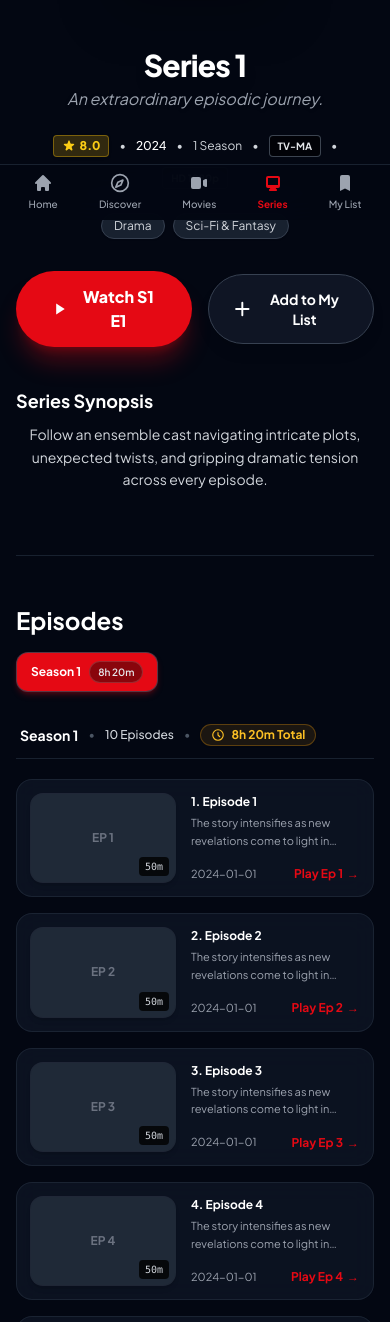
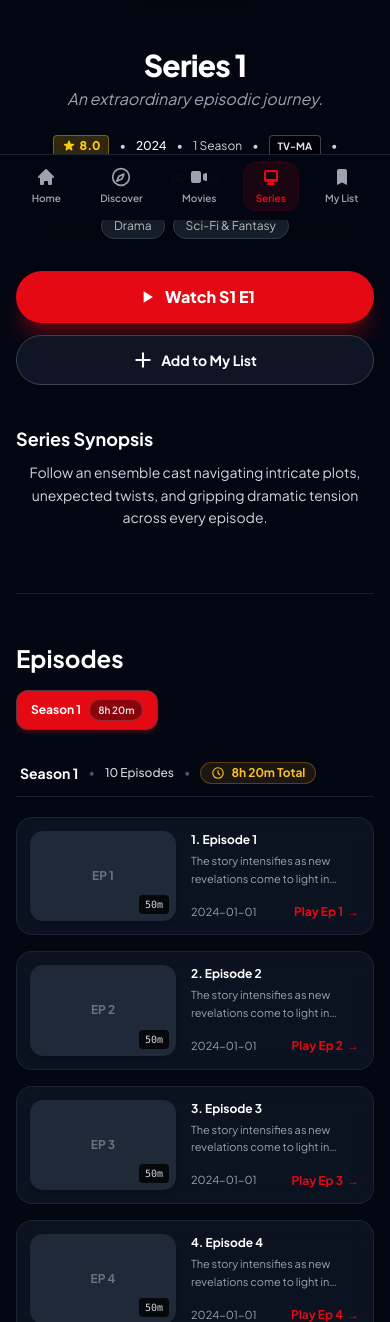
Before and after one commit to omtiwari17/Filvora, a Django app: page /series/1/ in a window 390 px wide. Shown: the part 624-1946 px from the top of the page. Run offline with Django 5.2, Linux system fonts and the light colour scheme; data that the repository does not hold is empty; some libraries are stand-ins or nearby versions.

Commit message:
feat(ui): complete mobile-first UX overhaul with safe area bottom nav, touch badges, and scrollable season rails

```diff
--- a/static/css/main.css
+++ b/static/css/main.css
@@ -1,9 +1,23 @@
-/* Filvora v2.0 - Core Stylesheet */
+/* Mobile-first touch enhancements & safe-area insets */
+:root {
+    --safe-area-inset-top: env(safe-area-inset-top, 0px);
+    --safe-area-inset-bottom: env(safe-area-inset-bottom, 0px);
+    --safe-area-inset-left: env(safe-area-inset-left, 0px);
+    --safe-area-inset-right: env(safe-area-inset-right, 0px);
+}
 
-@import url('https://fonts.googleapis.com/css2?family=Plus+Jakarta+Sans:wght@400;500;600;700;800;900&display=swap');
+* {
+    -webkit-tap-highlight-color: transparent;
+}
 
-body {
-    font-family: 'Plus Jakarta Sans', system-ui, -apple-system, BlinkMacSystemFont, 'Segoe UI', Roboto, Oxygen, Ubuntu, Cantarell, sans-serif;
+button, a, input, select {
+    touch-action: manipulation;
+}
+
+/* Smooth momentum scrolling for touch rails */
+.rail-track, .overflow-x-auto, [class*="overflow-x-auto"] {
+    -webkit-overflow-scrolling: touch;
+    overscroll-behavior-x: contain;
 }
 
 /* Complete horizontal scrollbar suppression across all browsers */
--- a/templates/base.html
+++ b/templates/base.html
@@ -134,33 +134,34 @@
         </div>
     </footer>
 
-    <!-- Mobile Bottom Navigation Bar (App-Style UX for Mobile) -->
-    <nav class="md:hidden fixed bottom-0 left-0 right-0 z-50 bg-gray-950/95 backdrop-blur-xl border-t border-gray-800/80 px-2 py-2 flex items-center justify-around text-[10px] font-medium text-gray-400">
-        <a href="/" class="flex flex-col items-center gap-1 hover:text-white transition {% if request.path == '/' %}text-brand-500 font-bold{% endif %}">
+    <!-- Mobile Bottom Navigation Bar (App-Style UX for Mobile with Safe Area Support) -->
+    <nav class="md:hidden fixed bottom-0 left-0 right-0 z-50 bg-gray-950/95 backdrop-blur-2xl border-t border-gray-800/90 px-3 pt-2 flex items-center justify-around text-[10px] font-semibold text-gray-400 shadow-2xl"
+         style="padding-bottom: max(0.6rem, env(safe-area-inset-bottom, 0px));">
+        <a href="/" class="flex flex-col items-center gap-1 py-1 px-3 rounded-xl transition-all duration-200 active:scale-90 {% if request.path == '/' %}text-brand-500 font-bold bg-brand-500/10 shadow-sm ring-1 ring-brand-500/20{% else %}hover:text-white text-gray-400{% endif %}">
             <svg class="w-5 h-5 fill-current" viewBox="0 0 20 20">
                 <path d="M10.707 2.293a1 1 0 00-1.414 0l-7 7a1 1 0 001.414 1.414L4 10.414V17a1 1 0 001 1h2a1 1 0 001-1v-2a1 1 0 011-1h2a1 1 0 011 1v2a1 1 0 001 1h2a1 1 0 001-1v-6.586l.293.293a1 1 0 001.414-1.414l-7-7z"/>
             </svg>
             <span>Home</span>
         </a>
-        <a href="/discover/" class="flex flex-col items-center gap-1 hover:text-white transition {% if '/discover/' in request.path %}text-brand-500 font-bold{% endif %}">
+        <a href="/discover/" class="flex flex-col items-center gap-1 py-1 px-3 rounded-xl transition-all duration-200 active:scale-90 {% if '/discover/' in request.path %}text-brand-500 font-bold bg-brand-500/10 shadow-sm ring-1 ring-brand-500/20{% else %}hover:text-white text-gray-400{% endif %}">
             <svg class="w-5 h-5 fill-none stroke-current" stroke-width="2" viewBox="0 0 24 24">
                 <path stroke-linecap="round" stroke-linejoin="round" d="M12 2a10 10 0 100 20 10 10 0 000-20zm3.5 6.5l-2.5 6-6 2.5 2.5-6 6-2.5z"/>
             </svg>
             <span>Discover</span>
         </a>
-        <a href="/movies/" class="flex flex-col items-center gap-1 hover:text-white transition {% if '/movies/' in request.path %}text-brand-500 font-bold{% endif %}">
+        <a href="/movies/" class="flex flex-col items-center gap-1 py-1 px-3 rounded-xl transition-all duration-200 active:scale-90 {% if '/movies/' in request.path %}text-brand-500 font-bold bg-brand-500/10 shadow-sm ring-1 ring-brand-500/20{% else %}hover:text-white text-gray-400{% endif %}">
             <svg class="w-5 h-5 fill-current" viewBox="0 0 20 20">
                 <path d="M2 6a2 2 0 012-2h6a2 2 0 012 2v8a2 2 0 01-2 2H4a2 2 0 01-2-2V6zM14.553 7.106A1 1 0 0014 8v4a1 1 0 00.553.894l2 1A1 1 0 0018 13V7a1 1 0 00-1.447-.894l-2 1z"/>
             </svg>
             <span>Movies</span>
         </a>
-        <a href="/series/" class="flex flex-col items-center gap-1 hover:text-white transition {% if '/series/' in request.path %}text-brand-500 font-bold{% endif %}">
+        <a href="/series/" class="flex flex-col items-center gap-1 py-1 px-3 rounded-xl transition-all duration-200 active:scale-90 {% if '/series/' in request.path %}text-brand-500 font-bold bg-brand-500/10 shadow-sm ring-1 ring-brand-500/20{% else %}hover:text-white text-gray-400{% endif %}">
             <svg class="w-5 h-5 fill-current" viewBox="0 0 20 20">
                 <path fill-rule="evenodd" d="M3 5a2 2 0 012-2h10a2 2 0 012 2v8a2 2 0 01-2 2h-2.22l.123.489.804.804A1 1 0 0113 18H7a1 1 0 01-.707-1.707l.804-.804L7.22 15H5a2 2 0 01-2-2V5zm5.771 7H5V5h10v7H8.771z" clip-rule="evenodd"/>
             </svg>
             <span>Series</span>
         </a>
-        <a href="/library/" class="flex flex-col items-center gap-1 hover:text-white transition {% if '/library/' in request.path %}text-brand-500 font-bold{% endif %}">
+        <a href="/library/" class="flex flex-col items-center gap-1 py-1 px-3 rounded-xl transition-all duration-200 active:scale-90 {% if '/library/' in request.path %}text-brand-500 font-bold bg-brand-500/10 shadow-sm ring-1 ring-brand-500/20{% else %}hover:text-white text-gray-400{% endif %}">
             <svg class="w-5 h-5 fill-current" viewBox="0 0 20 20">
                 <path d="M5 4a2 2 0 012-2h6a2 2 0 012 2v14l-5-2.5L5 18V4z"/>
             </svg>
--- a/templates/catalog/movie_detail.html
+++ b/templates/catalog/movie_detail.html
@@ -71,8 +71,8 @@
                 {% endif %}
 
                 <!-- Call to Action Buttons -->
-                <div class="flex items-center justify-center md:justify-start gap-4 pt-2">
-                    <a href="/watch/movie/{{ movie.id }}/" class="bg-brand-500 hover:bg-red-600 text-white px-8 py-3.5 rounded-full font-black text-base sm:text-lg flex items-center gap-2.5 shadow-xl shadow-brand-500/30 transition transform hover:scale-105 active:scale-95">
+                <div class="flex flex-col sm:flex-row items-stretch sm:items-center justify-center md:justify-start gap-3 sm:gap-4 pt-2">
+                    <a href="/watch/movie/{{ movie.id }}/" class="bg-brand-500 hover:bg-red-600 text-white px-8 py-3.5 rounded-full font-black text-base sm:text-lg flex items-center justify-center gap-2.5 shadow-xl shadow-brand-500/30 transition transform hover:scale-105 active:scale-95">
                         <svg class="w-5 h-5 fill-white translate-x-0.5" viewBox="0 0 24 24">
                             <path d="M8 5v14l11-7z"/>
                         </svg>
@@ -82,7 +82,7 @@
                     <button hx-post="/library/toggle/"
                             hx-vals='{"tmdb_id": "{{ movie.id }}", "media_type": "movie"}'
                             hx-swap="outerHTML"
-                            class="{% if in_library %}bg-brand-500 text-white hover:bg-red-600 shadow-brand-500/20{% else %}bg-gray-900/90 hover:bg-gray-800 text-white border border-gray-700{% endif %} px-6 py-3.5 rounded-full font-bold text-sm sm:text-base flex items-center gap-2 transition shadow-lg backdrop-blur-md transform hover:scale-105 active:scale-95">
+                            class="{% if in_library %}bg-brand-500 text-white hover:bg-red-600 shadow-brand-500/20{% else %}bg-gray-900/90 hover:bg-gray-800 text-white border border-gray-700{% endif %} px-6 py-3.5 rounded-full font-bold text-sm sm:text-base flex items-center justify-center gap-2 transition shadow-lg backdrop-blur-md transform hover:scale-105 active:scale-95">
                         {% if in_library %}
                         <svg class="h-5 w-5" fill="none" viewBox="0 0 24 24" stroke="currentColor">
                             <path stroke-linecap="round" stroke-linejoin="round" stroke-width="2.5" d="M5 13l4 4L19 7" />
--- a/templates/catalog/series_detail.html
+++ b/templates/catalog/series_detail.html
@@ -71,8 +71,8 @@
                 {% endif %}
 
                 <!-- Call to Action Buttons -->
-                <div class="flex items-center justify-center md:justify-start gap-4 pt-2">
-                    <a href="/watch/tv/{{ series.id }}/1/1/" class="bg-brand-500 hover:bg-red-600 text-white px-8 py-3.5 rounded-full font-black text-base sm:text-lg flex items-center gap-2.5 shadow-xl shadow-brand-500/30 transition transform hover:scale-105 active:scale-95">
+                <div class="flex flex-col sm:flex-row items-stretch sm:items-center justify-center md:justify-start gap-3 sm:gap-4 pt-2">
+                    <a href="/watch/tv/{{ series.id }}/1/1/" class="bg-brand-500 hover:bg-red-600 text-white px-8 py-3.5 rounded-full font-black text-base sm:text-lg flex items-center justify-center gap-2.5 shadow-xl shadow-brand-500/30 transition transform hover:scale-105 active:scale-95">
                         <svg class="w-5 h-5 fill-white translate-x-0.5" viewBox="0 0 24 24">
                             <path d="M8 5v14l11-7z"/>
                         </svg>
@@ -82,7 +82,7 @@
                     <button hx-post="/library/toggle/"
                             hx-vals='{"tmdb_id": "{{ series.id }}", "media_type": "tv"}'
                             hx-swap="outerHTML"
-                            class="{% if in_library %}bg-brand-500 text-white hover:bg-red-600 shadow-brand-500/20{% else %}bg-gray-900/90 hover:bg-gray-800 text-white border border-gray-700{% endif %} px-6 py-3.5 rounded-full font-bold text-sm sm:text-base flex items-center gap-2 transition shadow-lg backdrop-blur-md transform hover:scale-105 active:scale-95">
+                            class="{% if in_library %}bg-brand-500 text-white hover:bg-red-600 shadow-brand-500/20{% else %}bg-gray-900/90 hover:bg-gray-800 text-white border border-gray-700{% endif %} px-6 py-3.5 rounded-full font-bold text-sm sm:text-base flex items-center justify-center gap-2 transition shadow-lg backdrop-blur-md transform hover:scale-105 active:scale-95">
                         {% if in_library %}
                         <svg class="h-5 w-5" fill="none" viewBox="0 0 24 24" stroke="currentColor">
                             <path stroke-linecap="round" stroke-linejoin="round" stroke-width="2.5" d="M5 13l4 4L19 7" />
@@ -114,13 +114,13 @@
 
                 <!-- Season selector tabs -->
                 {% if seasons %}
-                <div class="flex flex-wrap gap-2.5">
+                <div class="flex items-center gap-2.5 overflow-x-auto scrollbar-hide py-1 -my-1 max-w-full">
                     {% for s in seasons %}
                     <button hx-get="/series/{{ series.id }}/season/{{ s.season_number }}/"
                             hx-target="#episodes-container"
                             hx-swap="innerHTML"
                             onclick="document.querySelectorAll('.season-btn').forEach(b => { b.classList.remove('bg-brand-500', 'text-white', 'shadow-brand-500/25'); b.classList.add('bg-gray-900', 'text-gray-300'); }); this.classList.remove('bg-gray-900', 'text-gray-300'); this.classList.add('bg-brand-500', 'text-white', 'shadow-brand-500/25');"
-                            class="season-btn flex items-center gap-2 px-3.5 sm:px-4 py-2 rounded-xl text-xs sm:text-sm font-bold transition border border-gray-700/80 shadow-md {% if s.season_number == current_season %}bg-brand-500 text-white shadow-brand-500/25{% else %}bg-gray-900 text-gray-300 hover:text-white hover:bg-gray-800{% endif %}">
+                            class="season-btn flex-none flex items-center gap-2 px-3.5 sm:px-4 py-2 rounded-xl text-xs sm:text-sm font-bold transition border border-gray-700/80 shadow-md {% if s.season_number == current_season %}bg-brand-500 text-white shadow-brand-500/25{% else %}bg-gray-900 text-gray-300 hover:text-white hover:bg-gray-800{% endif %}">
                         <span>Season {{ s.season_number }}</span>
                         {% if s.total_hours_formatted %}
                         <span class="text-[10px] sm:text-[11px] bg-black/40 text-gray-200 border border-white/15 px-2 py-0.5 rounded-full font-semibold">{{ s.total_hours_formatted }}</span>
--- a/templates/includes/navbar.html
+++ b/templates/includes/navbar.html
@@ -22,21 +22,21 @@
         <!-- Live Instant Search Bar -->
         <div class="relative" id="navbar-search-container">
             <form action="/search/" method="get" class="relative flex items-center">
-                <div class="absolute inset-y-0 left-0 pl-3.5 flex items-center pointer-events-none">
-                    <svg class="h-4 w-4 text-gray-400" fill="none" viewBox="0 0 24 24" stroke="currentColor">
+                <div class="absolute inset-y-0 left-0 pl-3 sm:pl-3.5 flex items-center pointer-events-none">
+                    <svg class="h-3.5 w-3.5 sm:h-4 sm:w-4 text-gray-400" fill="none" viewBox="0 0 24 24" stroke="currentColor">
                         <path stroke-linecap="round" stroke-linejoin="round" stroke-width="2" d="M21 21l-6-6m2-5a7 7 0 11-14 0 7 7 0 0114 0z" />
                     </svg>
                 </div>
                 <input type="text"
                        name="q"
-                       placeholder="Search titles, actors..."
+                       placeholder="Search..."
                        autocomplete="off"
                        hx-get="/search/suggest/"
                        hx-trigger="keyup changed delay:250ms, search"
                        hx-target="#search-results-dropdown"
                        hx-swap="innerHTML"
                        onfocus="document.getElementById('search-results-dropdown').classList.remove('hidden');"
-                       class="bg-gray-900/80 border border-gray-700/80 focus:border-brand-500 rounded-full pl-10 pr-10 py-1.5 sm:py-2 text-xs sm:text-sm text-white placeholder-gray-400 focus:outline-none focus:ring-2 focus:ring-brand-500/40 w-36 sm:w-60 md:w-68 transition-all duration-300 focus:w-52 sm:focus:w-80 shadow-inner">
+                       class="bg-gray-900/90 border border-gray-700/80 focus:border-brand-500 rounded-full pl-8 sm:pl-10 pr-3 sm:pr-10 py-1.5 sm:py-2 text-xs sm:text-sm text-white placeholder-gray-400 focus:outline-none focus:ring-2 focus:ring-brand-500/40 w-28 sm:w-60 md:w-68 transition-all duration-300 focus:w-40 sm:focus:w-80 shadow-inner">
                 <!-- Keyboard Shortcut Hint Badge -->
                 <div class="hidden sm:flex absolute inset-y-0 right-0 pr-3 items-center pointer-events-none">
                     <span class="text-[10px] text-gray-400 bg-gray-800 border border-gray-700 px-1.5 py-0.5 rounded font-mono font-bold">/</span>
@@ -44,7 +44,7 @@
             </form>
             <!-- Suggestions Dropdown -->
             <div id="search-results-dropdown"
-                 class="absolute right-0 mt-2 w-80 sm:w-96 z-50">
+                 class="absolute right-0 mt-2 w-[calc(100vw-2rem)] sm:w-96 max-w-sm z-50">
             </div>
         </div>
 
```
Also changed, not shown: templates/components/movie_card.html (+9 -0 lines), templates/components/series_card.html (+9 -0 lines).
